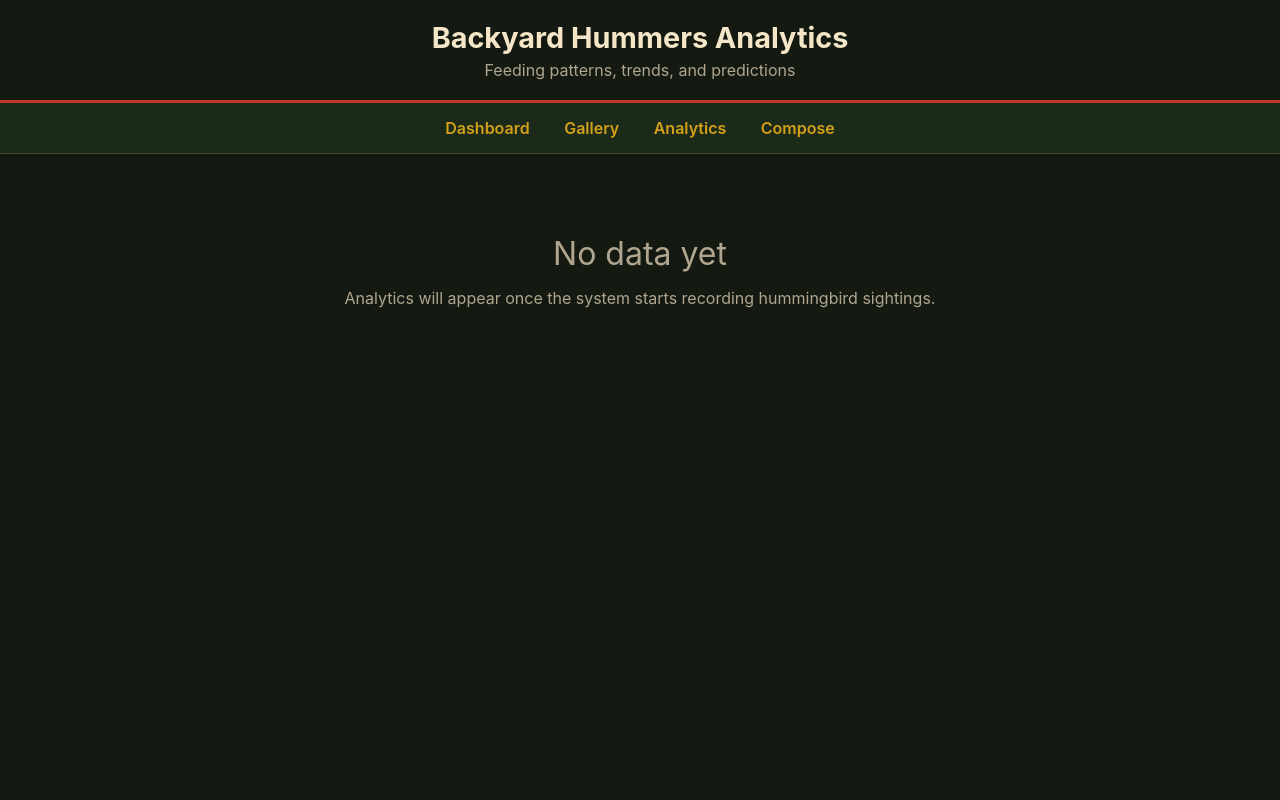
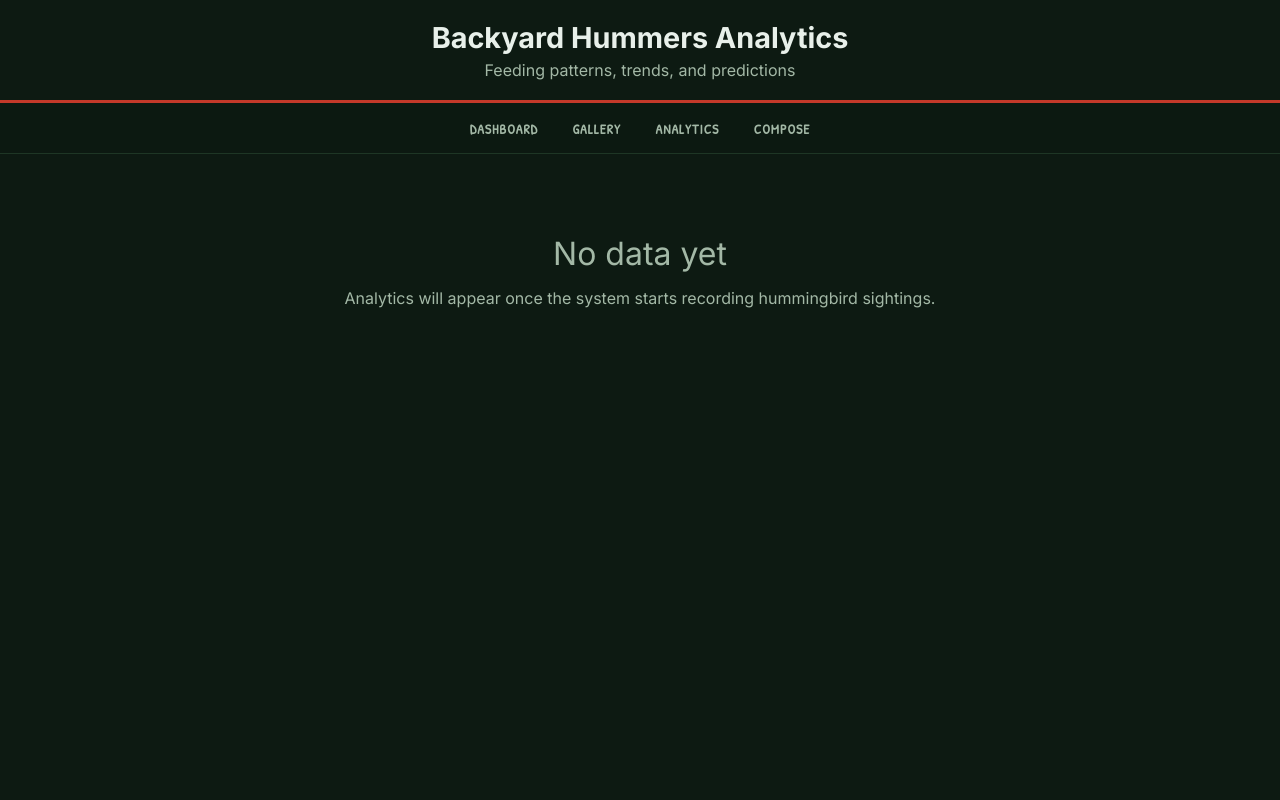
Before and after one commit to LeeOtts/LocalHummingBirdCam, a Flask app: page /analytics in a window 1280 px wide. Run offline with Flask 3, Linux system fonts and the light colour scheme.

Commit message:
Update analytics page to match website color scheme
- Add Google Fonts (Bangers, Patrick Hand, Inter)
- Replace color palette with green-toned scheme
- Update nav to use semantic nav tag with blur backdrop
- Apply themed fonts to headings and nav links

Co-Authored-By: Claude Opus 4.6 <noreply@anthropic.com>

```diff
--- a/web/templates/analytics.html
+++ b/web/templates/analytics.html
@@ -4,25 +4,28 @@
     <meta charset="UTF-8">
     <meta name="viewport" content="width=device-width, initial-scale=1.0">
     <title>Backyard Hummers - Analytics</title>
+    <link rel="preconnect" href="https://fonts.googleapis.com">
+    <link rel="preconnect" href="https://fonts.gstatic.com" crossorigin>
+    <link href="https://fonts.googleapis.com/css2?family=Bangers&family=Patrick+Hand&family=Inter:wght@400;600;700&display=swap" rel="stylesheet">
     <script src="https://cdn.jsdelivr.net/npm/chart.js@4.4.0/dist/chart.umd.min.js"></script>
     <style>
         * { box-sizing: border-box; margin: 0; padding: 0; }
         body {
-            font-family: -apple-system, BlinkMacSystemFont, 'Segoe UI', sans-serif;
-            background: #141a11;
-            color: #e8e0d4;
+            font-family: 'Inter', -apple-system, BlinkMacSystemFont, sans-serif;
+            background: #0d1a12;
+            color: #e8f0ea;
             min-height: 100vh;
         }
         header {
-            background: #141a11;
+            background: #0d1a12;
             text-align: center;
             border-bottom: 3px solid #c4392a;
             padding: 20px;
         }
-        header h1 { color: #f5e6c8; font-size: 1.8em; }
-        header p { color: #b0a58e; margin-top: 5px; }
-        .nav { text-align: center; padding: 15px; background: #1c2a1a; border-bottom: 1px solid #3d4a2a; }
-        .nav a { color: #d4a017; text-decoration: none; margin: 0 15px; font-weight: 600; }
+        header h1 { color: #e8f0ea; font-size: 1.8em; }
+        header p { color: #a3b8a6; margin-top: 5px; }
+        .nav { text-align: center; padding: 15px; background: rgba(13,26,18,0.95); backdrop-filter: blur(10px); border-bottom: 1px solid #1e3625; }
+        .nav a { color: #a3b8a6; text-decoration: none; margin: 0 15px; font-family: 'Patrick Hand', cursive; font-size: 0.85rem; font-weight: 700; text-transform: uppercase; letter-spacing: 1px; }
         .nav a:hover { text-decoration: underline; }
         .container { max-width: 1000px; margin: 0 auto; padding: 20px; }
 
@@ -33,18 +36,18 @@
             margin-bottom: 30px;
         }
         .stat-card {
-            background: #1c2a1a;
+            background: #152419;
             border-radius: 10px;
             padding: 20px;
             text-align: center;
-            border: 1px solid #3d4a2a;
+            border: 1px solid #1e3625;
         }
-        .stat-card .label { color: #b0a58e; font-size: 0.85em; text-transform: uppercase; }
+        .stat-card .label { color: #a3b8a6; font-size: 0.85em; text-transform: uppercase; }
         .stat-card .value { font-size: 1.8em; font-weight: bold; margin-top: 5px; color: #4caf50; }
-        .stat-card .sub { color: #b0a58e; font-size: 0.8em; margin-top: 4px; }
+        .stat-card .sub { color: #a3b8a6; font-size: 0.8em; margin-top: 4px; }
 
         .prediction-card {
-            background: #1c2a1a;
+            background: #152419;
             border-radius: 10px;
             padding: 25px;
             margin-bottom: 30px;
@@ -52,20 +55,20 @@
             text-align: center;
         }
         .prediction-card h3 { color: #d4a017; margin-bottom: 10px; }
-        .prediction-card .estimate { font-size: 2em; font-weight: bold; color: #f5e6c8; }
-        .prediction-card .confidence { color: #b0a58e; font-size: 0.85em; margin-top: 5px; }
+        .prediction-card .estimate { font-size: 2em; font-weight: bold; color: #e8f0ea; }
+        .prediction-card .confidence { color: #a3b8a6; font-size: 0.85em; margin-top: 5px; }
 
         .chart-section {
-            background: #1c2a1a;
+            background: #152419;
             border-radius: 10px;
             padding: 20px;
             margin-bottom: 30px;
-            border: 1px solid #3d4a2a;
+            border: 1px solid #1e3625;
         }
-        .chart-section h2 { color: #f5e6c8; margin-bottom: 15px; }
+        .chart-section h2 { color: #e8f0ea; margin-bottom: 15px; font-family: 'Bangers', cursive; letter-spacing: 2px; }
         .chart-container { position: relative; height: 300px; }
 
-        .empty { text-align: center; color: #b0a58e; padding: 60px 20px; }
+        .empty { text-align: center; color: #a3b8a6; padding: 60px 20px; }
 
         @media (max-width: 768px) {
             .container { padding: 10px; }
@@ -78,12 +81,12 @@
         <h1>Backyard Hummers Analytics</h1>
         <p>Feeding patterns, trends, and predictions</p>
     </header>
-    <div class="nav">
+    <nav class="nav">
         <a href="/">Dashboard</a>
         <a href="/gallery">Gallery</a>
         <a href="/analytics">Analytics</a>
         <a href="/compose">Compose</a>
-    </div>
+    </nav>
     <div class="container">
         {% if analytics %}
 
@@ -114,7 +117,7 @@
         {% if analytics.ai_insight %}
         <div class="prediction-card" style="border-color: #4caf50;">
             <h3 style="color: #4caf50;">AI Insight</h3>
-            <div style="font-size: 1.1em; line-height: 1.5; color: #e8e0d4;">{{ analytics.ai_insight }}</div>
+            <div style="font-size: 1.1em; line-height: 1.5; color: #e8f0ea;">{{ analytics.ai_insight }}</div>
         </div>
         {% endif %}
 
@@ -174,8 +177,8 @@
                     maintainAspectRatio: false,
                     plugins: { legend: { display: false } },
                     scales: {
-                        y: { beginAtZero: true, ticks: { color: '#b0a58e' }, grid: { color: '#3d4a2a' } },
-                        x: { ticks: { color: '#b0a58e' }, grid: { display: false } }
+                        y: { beginAtZero: true, ticks: { color: '#a3b8a6' }, grid: { color: '#1e3625' } },
+                        x: { ticks: { color: '#a3b8a6' }, grid: { display: false } }
                     }
                 }
             });
@@ -202,8 +205,8 @@
                         maintainAspectRatio: false,
                         plugins: { legend: { display: false } },
                         scales: {
-                            y: { beginAtZero: true, ticks: { color: '#b0a58e' }, grid: { color: '#3d4a2a' } },
-                            x: { ticks: { color: '#b0a58e', maxRotation: 45 }, grid: { display: false } }
+                            y: { beginAtZero: true, ticks: { color: '#a3b8a6' }, grid: { color: '#1e3625' } },
+                            x: { ticks: { color: '#a3b8a6', maxRotation: 45 }, grid: { display: false } }
                         }
                     }
                 });
```
